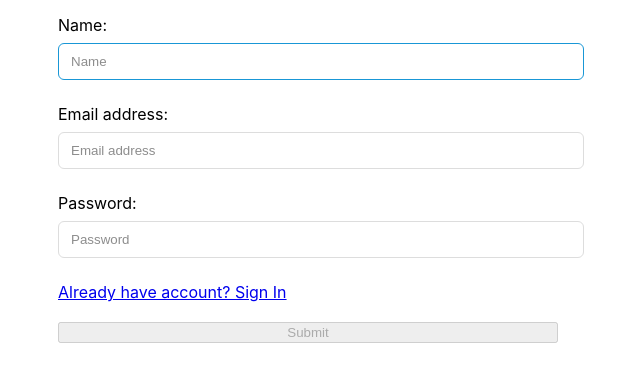
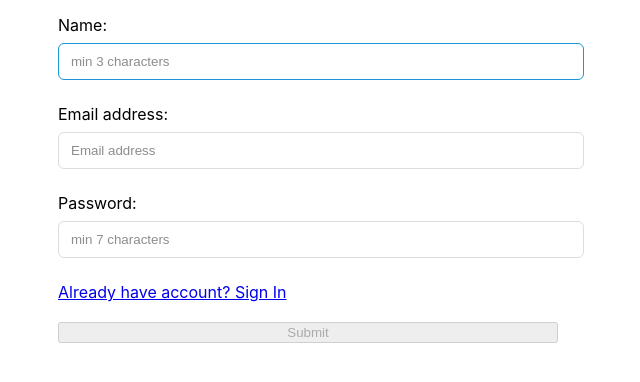
Before and after one commit to PiotrekHadziewicz/goit-react-hw-08-phonebook, a React (Create React App) app: page /registration in a window 1280 px wide. Shown: the top 382 px of the page, without its empty margins (332-972 px from the left). Built offline with nearby package versions, Linux system fonts and the light colour scheme.

Commit message:
Update RegistrationForm.jsx

```diff
--- a/src/components/RegistrationForm/RegistrationForm.jsx
+++ b/src/components/RegistrationForm/RegistrationForm.jsx
@@ -75,7 +75,7 @@ const RegistrationForm = () => {
           ref={inputRef}
           id={firstNameId.current}
           name="firstname"
-          placeholder="Name"
+          placeholder="min 3 characters"
           value={formValues.firstname}
           onChange={handleInputValueChange}
         />
@@ -94,7 +94,7 @@ const RegistrationForm = () => {
         <StyledInput
           id={passwordId.current}
           name="password"
-          placeholder="Password"
+          placeholder="min 7 characters"
           type="password"
           value={formValues.password}
           onChange={handleInputValueChange}
```
